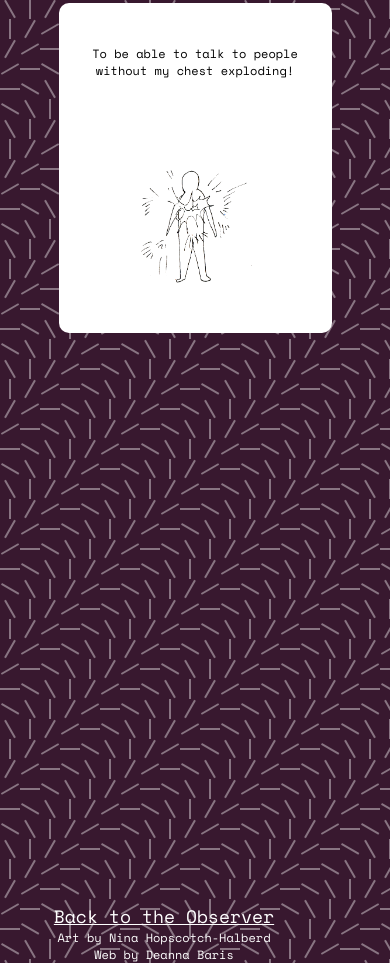
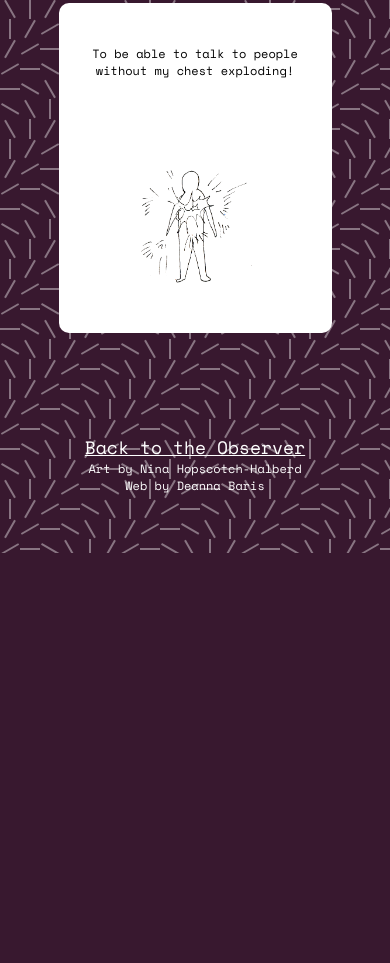
Before and after one commit to tuftsobserver/desire2017, a plain HTML site: page index.html in a window 390 px wide. Shown: the part 5981-6944 px from the top of the page. After the commit the page ends 6534 px from the top, so only its background shows below. Drawn offline with nearby package versions, Linux system fonts and the light colour scheme.

Commit message:
fixed bottom credit positioning

```diff
--- a/css/style.css
+++ b/css/style.css
@@ -129,7 +129,6 @@ p {
 	width: 80vw;
 	margin-top: 7vh;
 	color: white;
-	/*font-family: , sans-serif;*/
 }
 
 a {
@@ -143,8 +142,10 @@ a {
 	}
 
 	#closing {
-		position: absolute;
-		top: 6825px;
+		margin-bottom: 7vh;
 	}
 
+	#main {
+		height: auto;
+	}
 }
```
